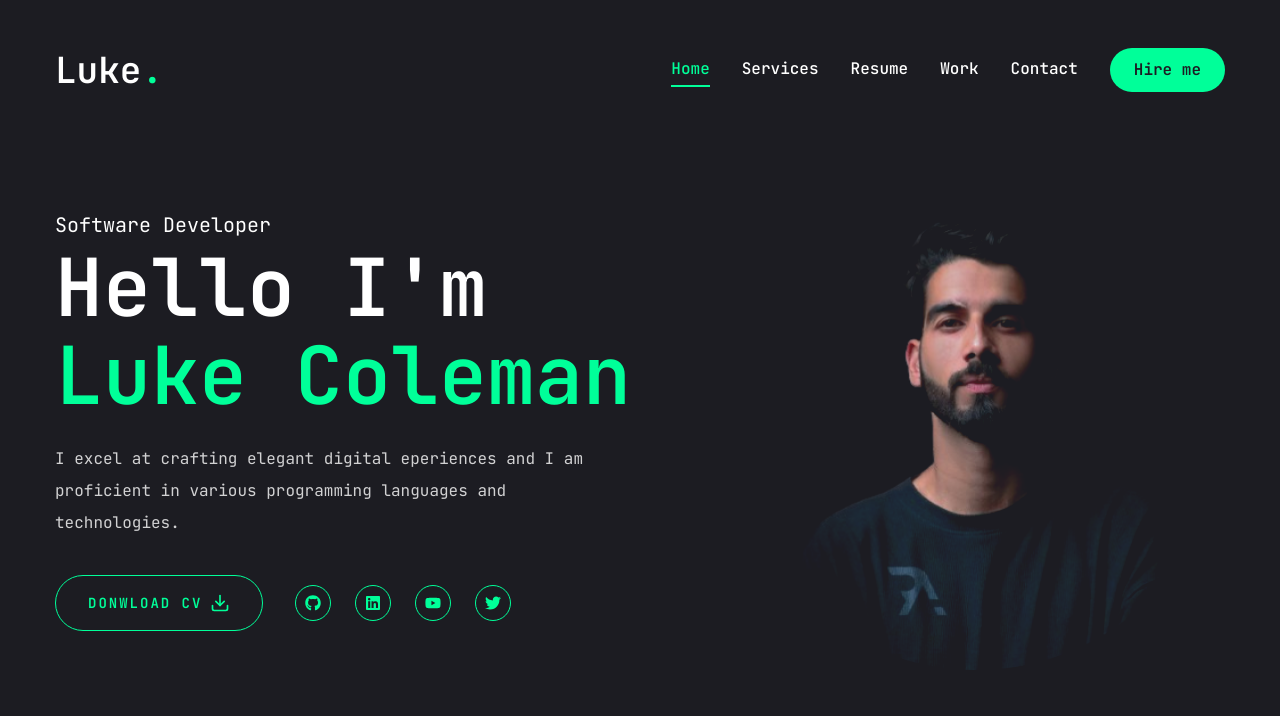
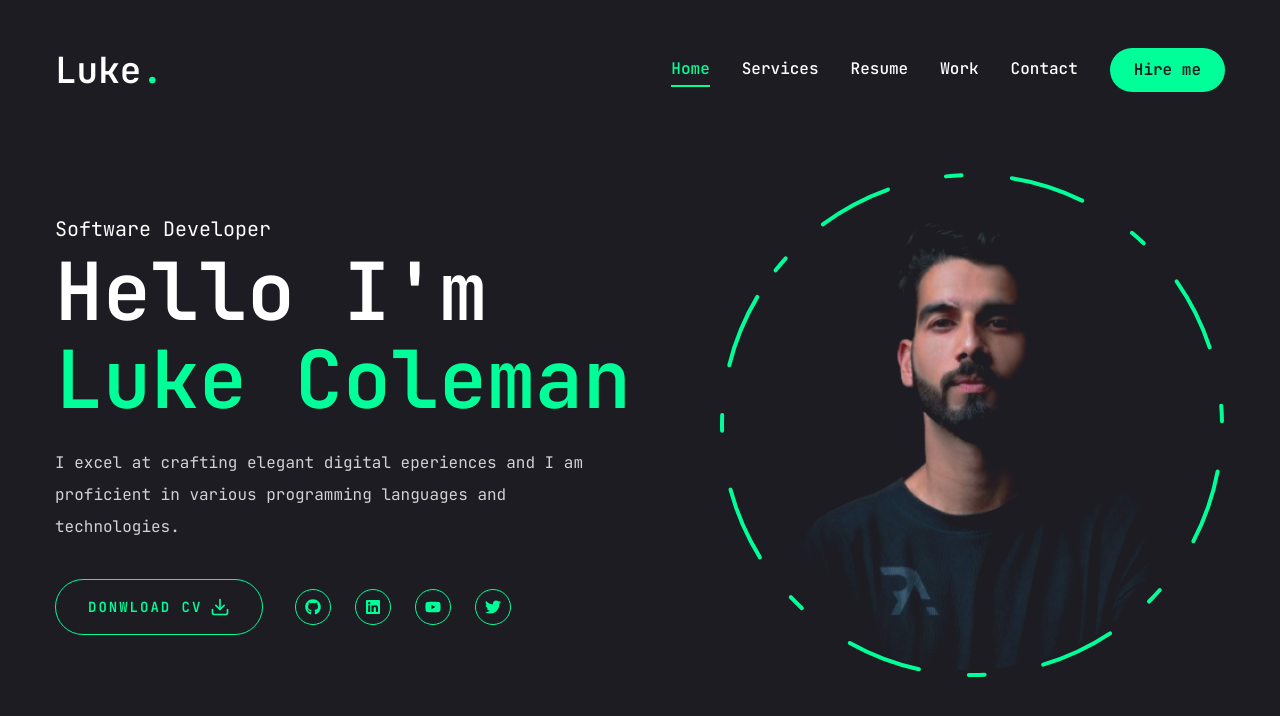
Before and after one commit to Jisap/nextjs14-portfolio, a Next.js app: page / in a window 1280 px wide. Shown: the top 716 px of the page. Built offline with nearby package versions, Linux system fonts and the light colour scheme.

Commit message:
circle & comments

```diff
--- a/app/layout.jsx
+++ b/app/layout.jsx
@@ -20,7 +20,9 @@
     <html lang="en">
       <body className={jetbrainsMono.variable}>
         <Header />
+        {/* 1º div se oculta & animation stairs */}
         <StairTransition />
+        {/* 2º div se oculta & render children */}
         <PageTransition>
           {children}
         </PageTransition>
--- a/app/page.jsx
+++ b/app/page.jsx
@@ -11,7 +11,7 @@
       <div className='container mx-auto h-full'>
         <div className='flex flex-col xl:flex-row items-center justify-between xl:pt-8 xl:pb-24'>
           {/* text */}
-          <div className='text-center xl:text-left'>
+          <div className='text-center xl:text-left order-2 xl:order-none'>
             <span className='text-xl'>Software Developer</span>
             <h1 className='h1 mb-6'>
               Hello I'm <br/> <span className='text-accent'>Luke Coleman</span>
@@ -40,9 +40,9 @@
             </div>
           </div>
           {/* photo */}
-          <didv>
+          <div className='order-1 xl:order-none mb-8 xl:mb-0'>
             <Photo />
-          </didv>
+          </div>
         </div>
       </div>
     </section>
--- a/components/Photo.jsx
+++ b/components/Photo.jsx
@@ -14,13 +14,14 @@
           transition: { delay: 2, duration: 0.4, ease: "easeIn"}
         }}
       >
+        {/* image */}
         <motion.div
           initial={{ opacity: 0 }}
           animate={{
             opacity: 1,
             transition: { delay: 2.4, duration: 0.4, ease: "easeInOut" }
           }}
-          className="w-[298px] h-[298px] xl:w-[498px] xl:h-[498px] mix-blend-lighten"
+          className="w-[298px] h-[298px] xl:w-[498px] xl:h-[498px] mix-blend-lighten absolute"
         >
           <Image
             src="/assets/photo.png"
@@ -31,6 +32,33 @@
             className="object-contain"
           />
         </motion.div>
+
+        {/* circle */}
+        <motion.svg
+          fill="transparent"
+          viewBox="0 0 506 506"
+          xmlns="http://www.w3.org/2000/svg"
+          className="w-[300px] xl:w-[506px] h-[300px] xl:h-[506px]">
+          <motion.circle
+            cx="253"
+            cy="253"
+            r="250"
+            stroke="#00ff99"
+            strokeWidth="4"
+            strokeLinecap="round"
+            strokeLinejoin="round"
+            initial={{strokeDasharray: "24 10 0 0"}}
+            animate={{
+              strokeDasharray: ["15 120 25 25", "16 25 92 72", "4 250 22 22"],
+              rotate: [120, 360],
+            }}
+            transition={{
+              duration: 20,
+              repeat: Infinity,
+              repeatType: "reverse"
+            }}
+          />
+        </motion.svg>
       </motion.div>
     </div>
   )
```
